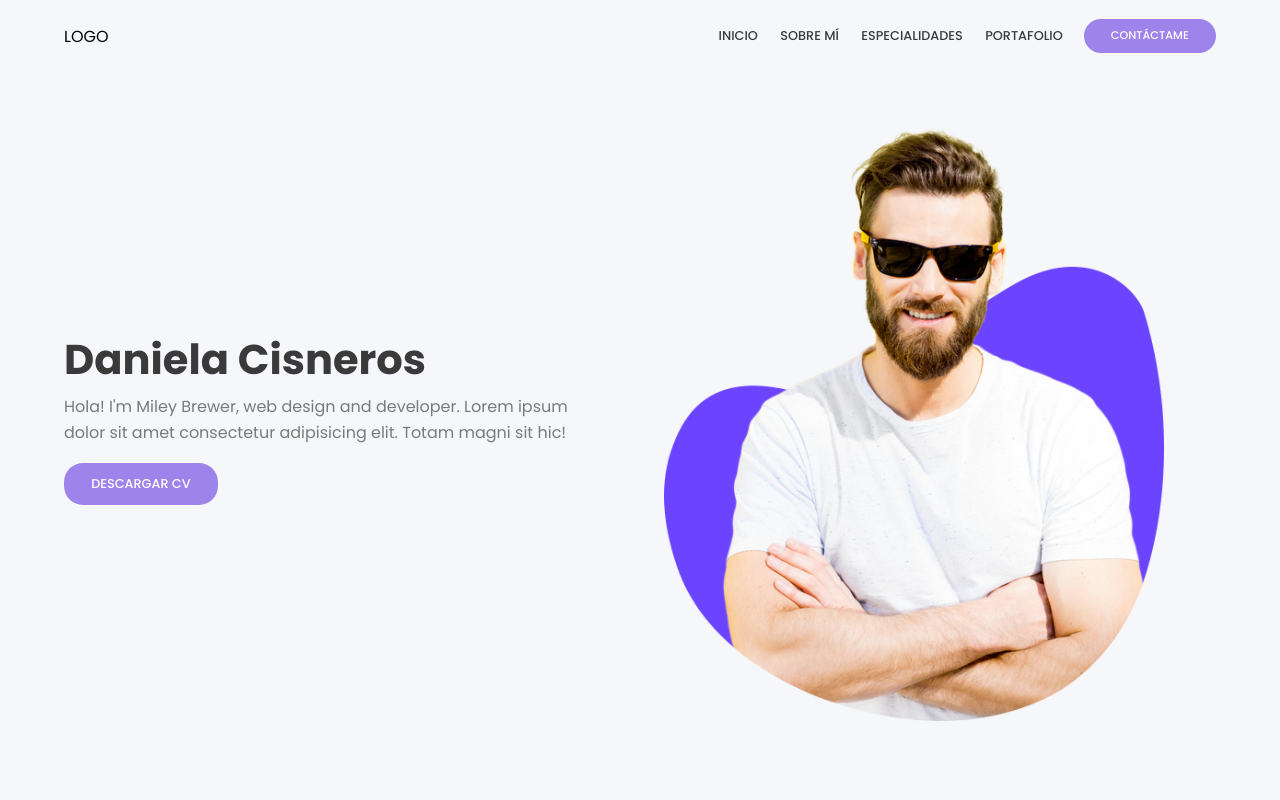
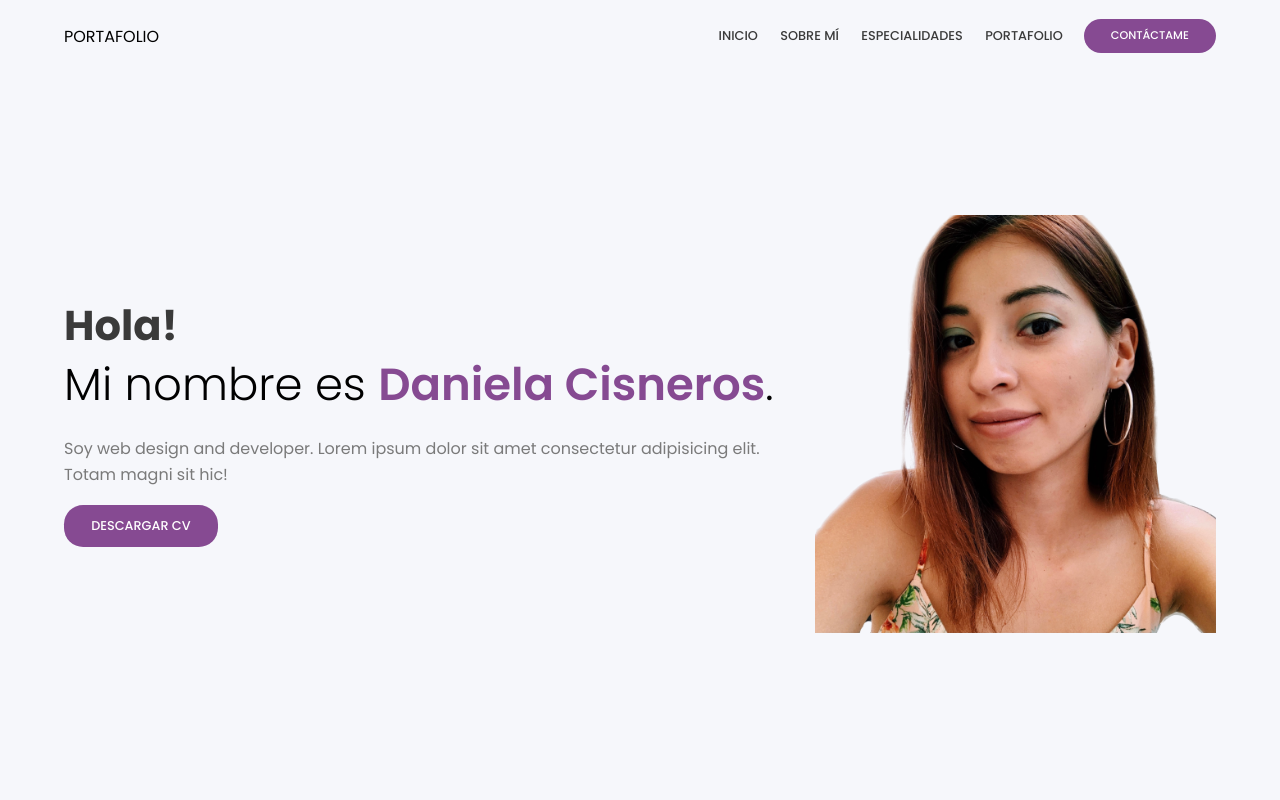
Before and after one commit to DaniCis/FrontEnd-Portafolio, a plain HTML site: page index.html in a window 1280 px wide. Shown: the top 800 px of the page. Drawn offline with nearby package versions, Linux system fonts and the light colour scheme.

Commit message:
image changes and colors

```diff
--- a/css/responsive.css
+++ b/css/responsive.css
@@ -289,10 +289,11 @@
     margin: 0.5rem 0;
   }
   .header-content .container.grid-2 {
-    min-height: 80vh;
+    min-height: 40vh;
   }
-  .letters {
-    display: none;
+  .main-heading {
+    font-weight: 300;
+    font-size: 30px;
   }
   .grid-item {
     width: 50%;
--- a/css/style.css
+++ b/css/style.css
@@ -3,12 +3,12 @@
 :root {
   --dark-one: rgb(58, 58, 58);
   --dark-two: #7a7a7a;
-  --main-color: #9d83ea;
+  --main-color: #864a92;
   --light-one: #fff;
   --light-two: #f9fafb;
   --light-three: #f6f7fb;
+  --main-hover:#d36de5;
 }
-
 /* General */
 *,
 *::before,
@@ -81,10 +81,6 @@ img {
   top: 0;
   left: 0;
 }
-.points {
-  opacity: 0.3;
-  position: absolute;
-}
 .section {
   padding: 3rem 0;
   overflow: hidden;
@@ -131,9 +127,6 @@ img {
   font-weight: 600;
   font-size: 1.3rem;
 }
-.points-sq {
-  width: 210px;
-}
 .btn {
   display: inline-block;
   padding: 0.85rem 2rem;
@@ -146,7 +139,7 @@ img {
   transition: 0.3s;
 }
 .btn:hover {
-  background-color: #6b44e0;
+  background-color: var(--main-hover)
 }
 .btn.small {
   padding: 0.7rem 1.8rem;
@@ -203,7 +196,7 @@ nav .container {
 }
 .links a.active:hover {
   color: var(--light-one);
-  background-color: #6b44e0;
+  background-color: var(--main-hover);
 }
 .hamburger-menu {
   width: 2.7rem;
@@ -261,7 +254,7 @@ nav.open .links {
 }
 .header-title {
   font-size: 3.8rem;
-  line-height: 0.8;
+  line-height: 1.2;
   color: var(--dark-one);
 }
 .header-content .text {
@@ -270,12 +263,36 @@ nav.open .links {
 .header-content .image .img-element {
   max-width: 450px;
 }
-.letters {
-  position: absolute;
-  width: 13.5%;
-  top: -5px;
-  left: 15px;
-  opacity: 0.06;
+.main-heading {
+  font-weight: 300;
+  font-size: 45px;
+}
+.main-heading__emphasis {
+  font-weight: 600;
+  color: var(--main-color);
+}
+.typing-wrapper {
+  display: inline-flex;
+}
+.typed-out {
+  overflow: hidden;
+  white-space: nowrap;
+  width: 0;
+  animation: typing 2s steps(32, end) forwards;
+}
+.cursor {
+  margin-left: 5px;
+  width: 5px;
+  background: transparent;
+  animation: blink 0.9s step-end infinite;
+}
+@keyframes typing {
+  from { width: 0 }
+  to { width: 100% }
+}
+@keyframes blink {
+  from, to { background: transparent;}
+  50% { background: black}
 }
 /* End header */
 
@@ -484,7 +501,7 @@ nav.open .links {
   overflow: hidden;
 }
 .about img {
-  max-width: 450px;
+  max-width: 550px;
 }
 .about .text {
   margin-top: 1rem;
@@ -745,7 +762,7 @@ nav.open .links {
   transition: 0.3s;
 }
 .input-arrow:hover {
-  background-color: #6b44e0;
+  background-color: var(--main-hover);
 }
 .focus {
   background: #fff;
@@ -815,7 +832,7 @@ nav.open .links {
   z-index: 2;
 }
 .back-btn:hover {
-  background-color: #4f32a4;
+  background-color: var(--main-hover);
 }
 .back-btn-wrap:before {
   content: "";
--- a/index.html
+++ b/index.html
@@ -15,7 +15,7 @@
         <nav>
           <div class="container">
             <div class="logo">
-              LOGO
+              PORTAFOLIO
             </div>
             <div class="links">
               <ul>
@@ -34,16 +34,22 @@
         <div class="header-content">
           <div class="container grid-2">
             <div class="column-1">
-              <h1 class="header-title">Daniela Cisneros</h1>
+              <h1 class="header-title">Hola!</h1>
+              <div class="typing-wrapper">
+                <div class="main-heading typed-out">Mi nombre es
+                  <span class="main-heading__emphasis">Daniela Cisneros</span>.
+                </div>
+                <div class="cursor"></div>
+              </div>
               <p class="text">
-                Hola! I'm Miley Brewer, web design and developer. Lorem ipsum
+                Soy web design and developer. Lorem ipsum
                 dolor sit amet consectetur adipisicing elit. Totam magni sit
                 hic!
               </p>
               <a href="#" class="btn">Descargar CV</a>
             </div>
             <div class="column-2 image">
-              <img src="./img/person.png" class="img-element z-index" alt="" />
+              <img src="./img/foto1.png" class="img-element z-index" alt="" />
             </div>
           </div>
         </div>
@@ -231,7 +237,7 @@
               <a href="#" class="btn">Ver más</a>
             </div>
             <div class="column-2 image">
-              <img src="./img/about.png" class="z-index" alt="" />
+              <img src="./img/foto3.png" class="z-index" alt="" />
             </div>
           </div>
         </div>
@@ -269,7 +275,7 @@
         <div class="container">
           <div class="contact-box">
             <div class="contact-info">
-              <h3 class="title">Get in touch</h3>
+              <h3 class="title">Puedes encontrarme en</h3>
               <p class="text">
                 Lorem ipsum dolor sit amet consectetur adipisicing elit. Nisi
                 rerum odio incidunt doslorum officia dolorem eaque aprim?
```
Also changed, not shown: img/HomeStore.JPG (added), img/about.png (deleted), img/foto1.png (added), img/foto3.png (added), img/person.png (deleted).
